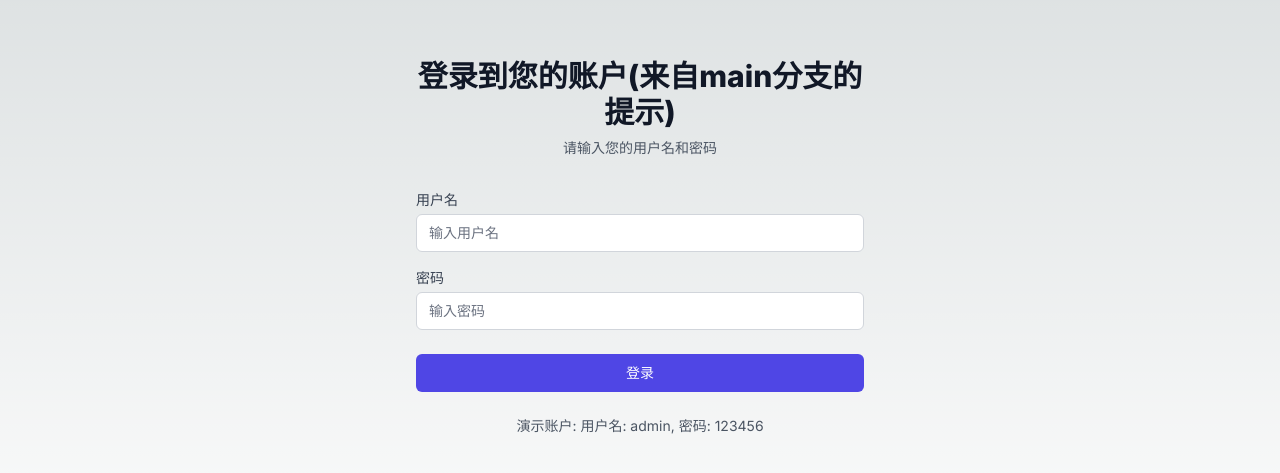
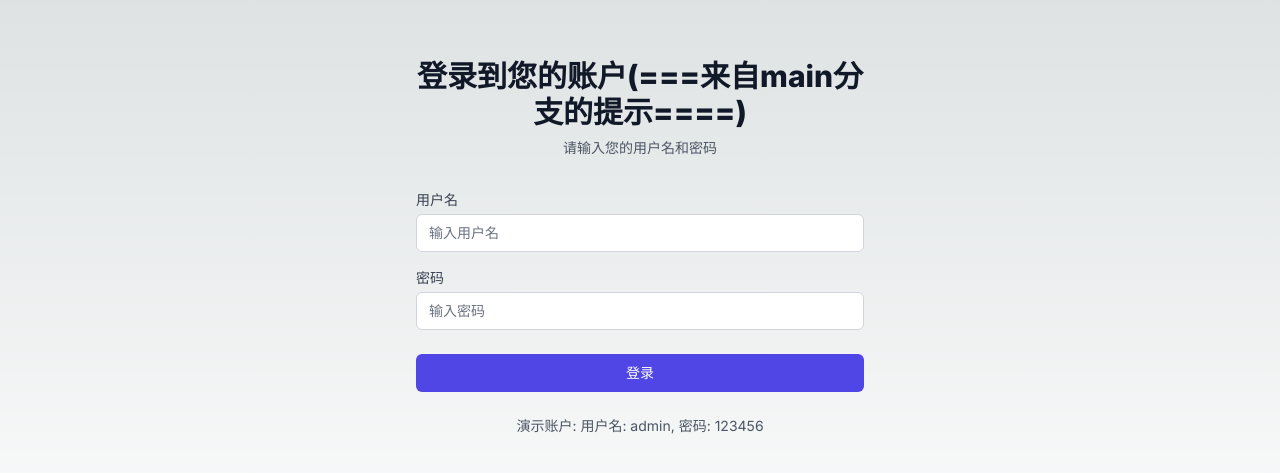
Before and after one commit to zhong0591/nextjs, a Next.js app: page / in a window 1280 px wide. Shown: the part 165-638 px from the top of the page. Built offline with nearby package versions, Linux system fonts and the light colour scheme.

Commit message:
update main

```diff
--- a/src/app/page.tsx
+++ b/src/app/page.tsx
@@ -27,7 +27,7 @@ export default function Home() {
       <div className="w-full max-w-md space-y-8">
         <div>
           <h2 className="mt-6 text-center text-3xl font-extrabold text-gray-900">
-            登录到您的账户(来自main分支的提示)
+            登录到您的账户(===来自main分支的提示====)
           </h2>
           <p className="mt-2 text-center text-sm text-gray-600">
             请输入您的用户名和密码
```
